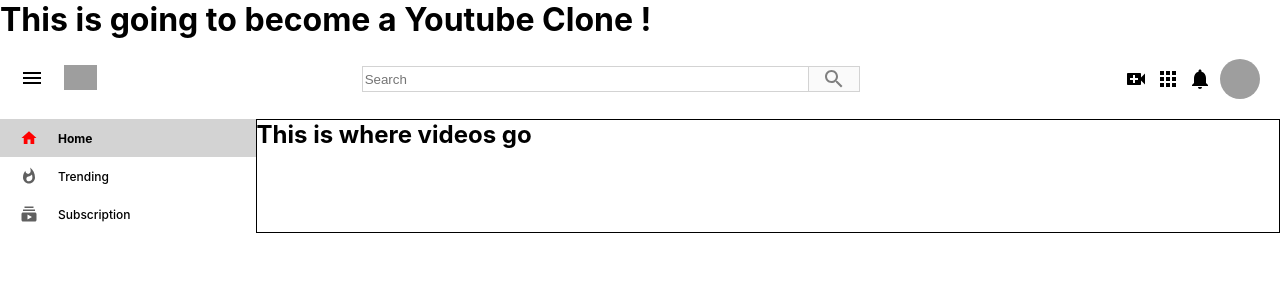
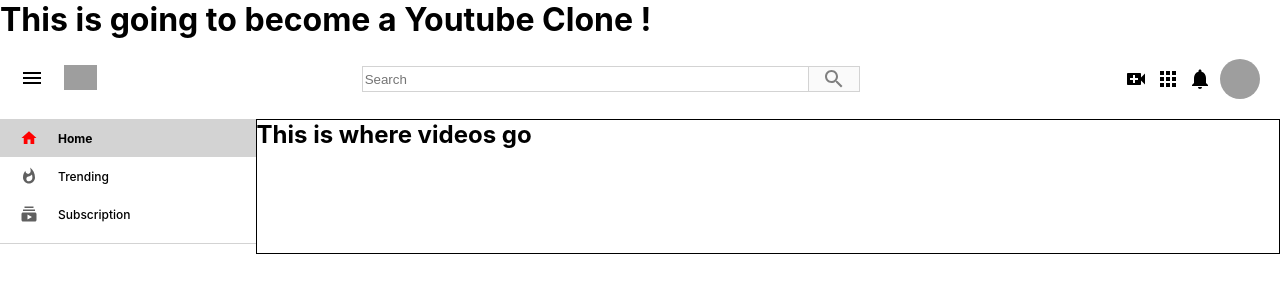
Before and after one commit to waleedd32/Youtube-clone, a React (Create React App) app: page / in a window 1280 px wide. Shown: the top 300 px of the page. Built offline with nearby package versions, Linux system fonts and the light colour scheme; grey boxes are pictures that could not be loaded.

Commit message:
added nice horizontal line under SidebarRow's

```diff
--- a/src/components/Sidebar.css
+++ b/src/components/Sidebar.css
@@ -1,3 +1,11 @@
 .sidebar {
   flex: 0.2;
 }
+
+.sidebar > hr {
+  height: 1px;
+  border: 0;
+  background-color: lightgray;
+  margin-top: 10px;
+  margin-bottom: 10px;
+}
--- a/src/components/Sidebar.js
+++ b/src/components/Sidebar.js
@@ -11,6 +11,8 @@ function Sidebar() {
       <SidebarRow selected Icon={HomeIcon} title="Home" />
       <SidebarRow Icon={WhatshotIcon} title="Trending" />
       <SidebarRow Icon={SubscriptionsIcon} title="Subscription" />
+
+      <hr />
     </div>
   );
 }
```
Also changed, not shown: 1 other file (tests, documents, lock files or other folders).
